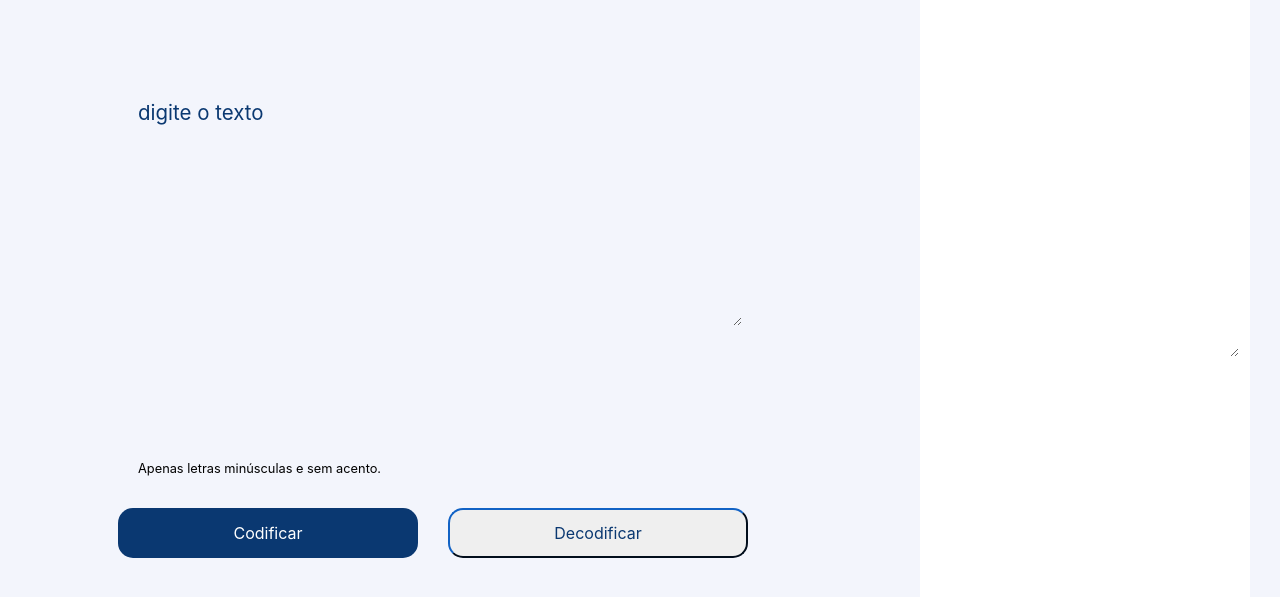
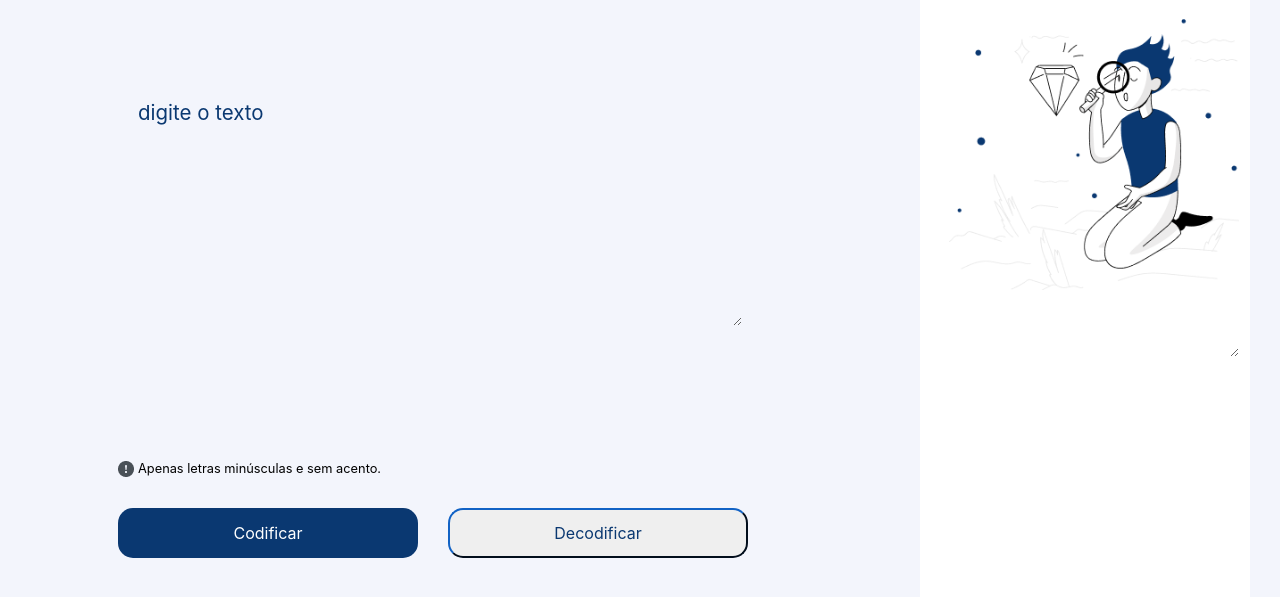
Before and after one commit to rafael-4ugust0/challenge-alura, a plain HTML site: page index.html in a window 1280 px wide. Shown: the part 97-694 px from the top of the page. Drawn offline with Linux system fonts and the light colour scheme.

Commit message:
Update estilo.css

```diff
--- a/estilo.css
+++ b/estilo.css
@@ -52,7 +52,7 @@ button{
 
 .orientacao{
     font-size: 0.4em;
-    background: url(../imagens/vector.png) no-repeat left center;
+    background: url(vector.png) no-repeat left center;
     padding-left: 20px;
 }
 
@@ -89,7 +89,7 @@ button{
     width: 9em;
     position: relative;
     margin: 20px 0;
-    background-image: url("../imagens/resultado.png");
+    background-image: url("resultado.png");
     background-repeat: no-repeat;
     background-position: 18px;
     background-size: 300px;
```
